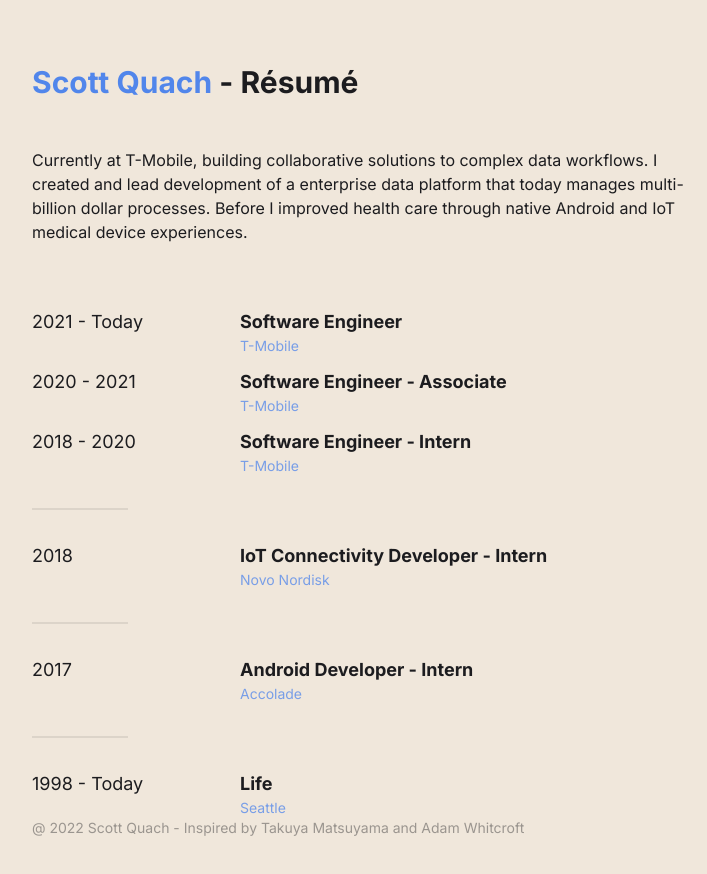
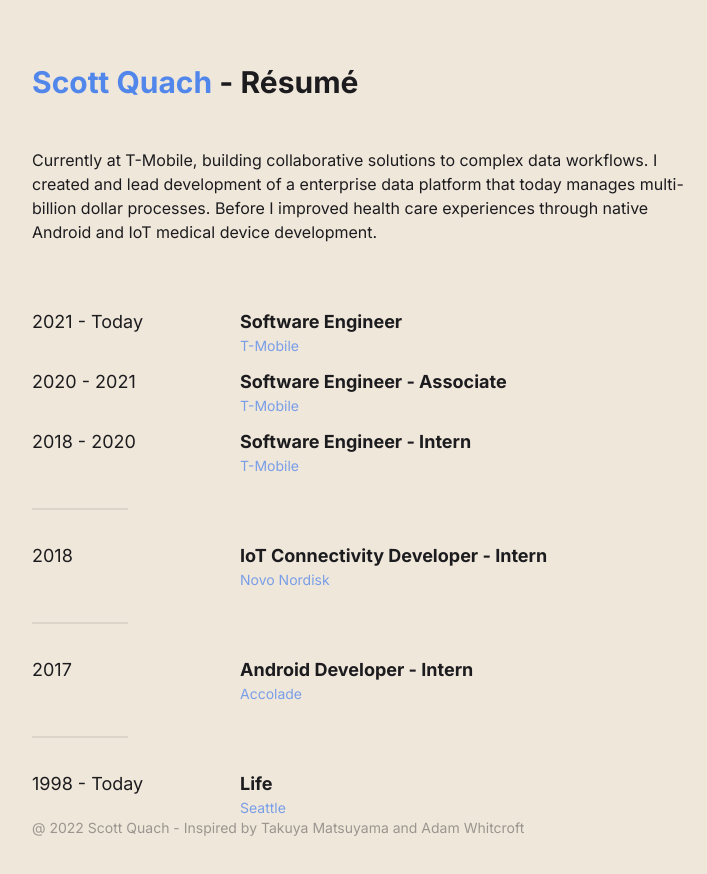
Before and after one commit to scottquach/Portfolio-2022, a React (Create React App) app: page /resume in a window 1280 px wide. Shown: the top 874 px of the page, without its empty margins (272-979 px from the left). Built offline with nearby package versions, Linux system fonts and the light colour scheme.

Commit message:
Grammar fix

```diff
--- a/src/components/Resume.js
+++ b/src/components/Resume.js
@@ -14,7 +14,7 @@ export default function Resume() {
             <div className="text-left">
                 Currently at T-Mobile, building collaborative solutions to complex data workflows. I created and lead development
                 of a enterprise data platform that today manages multi-billion dollar processes. Before I improved health care
-                through native Android and IoT medical device experiences.
+                experiences through native Android and IoT medical device development.
             </div>
 
             <div className="flex flex-col mt-16">
```
